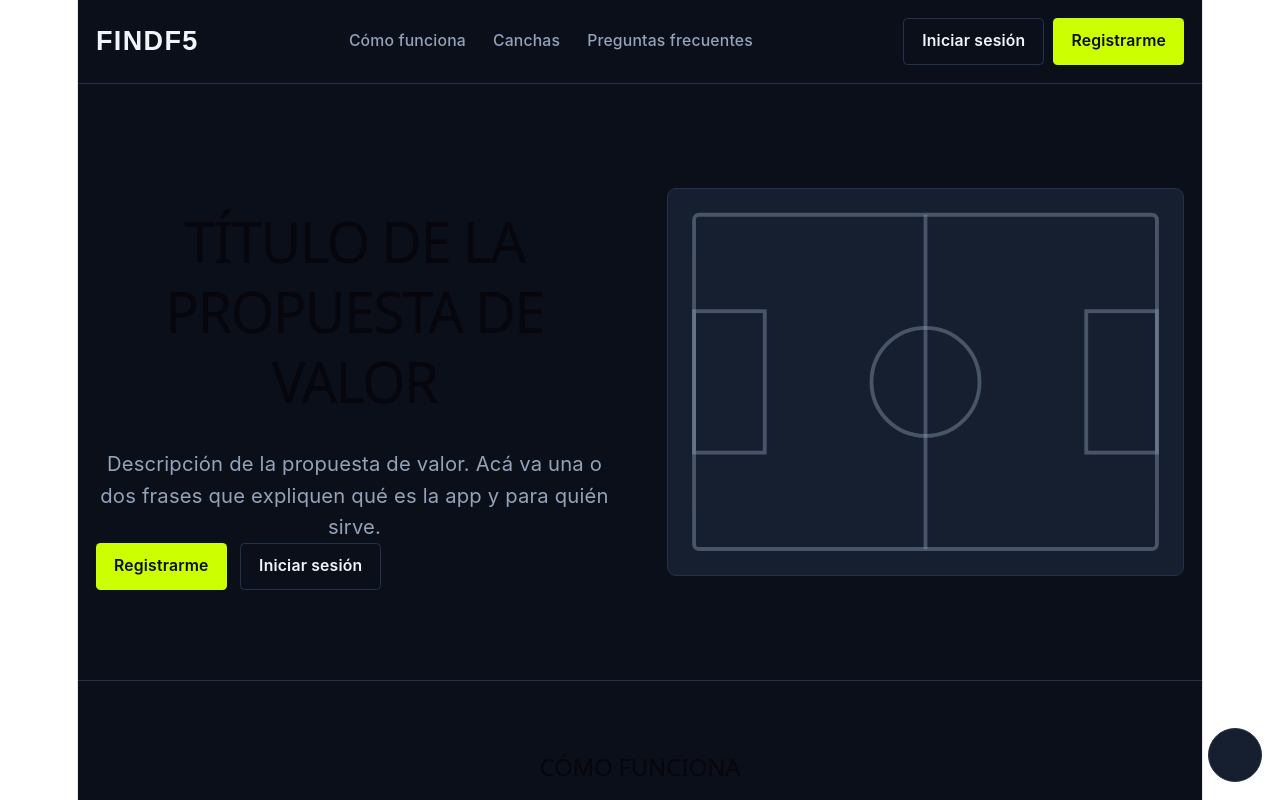
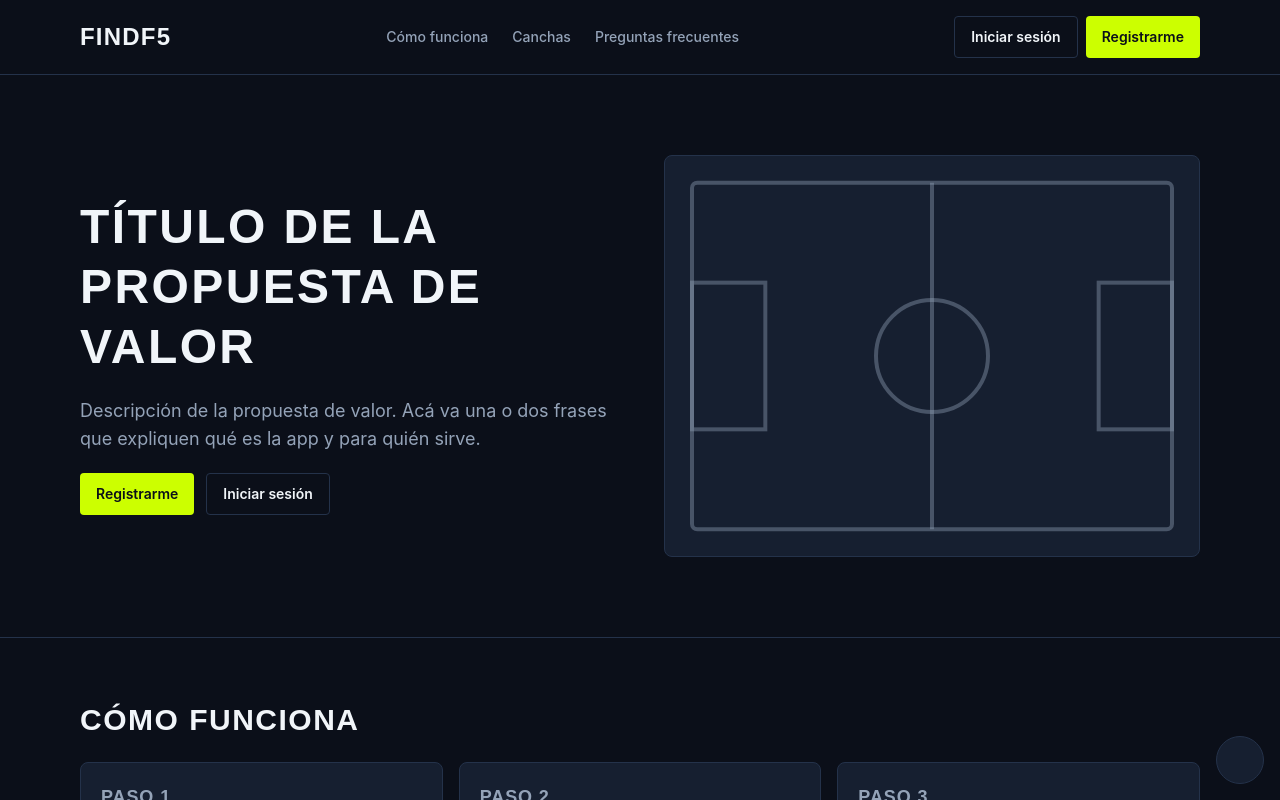
Before and after one commit to danycris07/proyecto-FindF5, a React app in the folder frontend/: page / in a window 1280 px wide. Shown: the top 800 px of the page. Built offline with nearby package versions, Linux system fonts and the light colour scheme; the HTML template or start-up script is replaced by a standard one.

Commit message:
fix: se ajusto el ancho del frontend

```diff
--- a/frontend/src/index.css
+++ b/frontend/src/index.css
@@ -1,36 +1,5 @@
 @import "tailwindcss";
-:root {
-  --text: #6b6375;
-  --text-h: #08060d;
-  --bg: #fff;
-  --border: #e5e4e7;
-  --code-bg: #f4f3ec;
-  --accent: #aa3bff;
-  --accent-bg: rgba(170, 59, 255, 0.1);
-  --accent-border: rgba(170, 59, 255, 0.5);
-  --social-bg: rgba(244, 243, 236, 0.5);
-  --shadow:
-    rgba(0, 0, 0, 0.1) 0 10px 15px -3px, rgba(0, 0, 0, 0.05) 0 4px 6px -2px;
 
-
-  --sans: system-ui, 'Segoe UI', Roboto, sans-serif;
-  --heading: system-ui, 'Segoe UI', Roboto, sans-serif;
-  --mono: ui-monospace, Consolas, monospace;
-
-  font: 18px/145% var(--sans);
-  letter-spacing: 0.18px;
-  color-scheme: light dark;
-  color: var(--text);
-  background: var(--bg);
-  font-synthesis: none;
-  text-rendering: optimizeLegibility;
-  -webkit-font-smoothing: antialiased;
-  -moz-osx-font-smoothing: grayscale;
-
-  @media (max-width: 1024px) {
-    font-size: 16px;
-  }
-}
 @theme {
   --color-background: #0B0F19;
   --color-surface: #161F30;
@@ -43,85 +12,34 @@
   --font-sans: "Inter", sans-serif;
 }
 
-  html { scroll-behavior: smooth; }
-
-
-@media (prefers-color-scheme: dark) {
 :root {
-    --text: #9ca3af;
-    --text-h: #f3f4f6;
-    --bg: #16171d;
-    --border: #2e303a;
-    --code-bg: #1f2028;
-    --accent: #c084fc;
-    --accent-bg: rgba(192, 132, 252, 0.15);
-    --accent-border: rgba(192, 132, 252, 0.5);
-    --social-bg: rgba(47, 48, 58, 0.5);
-    --shadow:
-      rgba(0, 0, 0, 0.4) 0 10px 15px -3px, rgba(0, 0, 0, 0.25) 0 4px 6px -2px;
+  font-family: "Inter", sans-serif;
+  font-size: 16px;
+  line-height: 1.5;
+  font-weight: 400;
+  color: #F1F5F9;
+  color-scheme: dark;
+  background: #0B0F19;
+  font-synthesis: none;
+  text-rendering: optimizeLegibility;
+  -webkit-font-smoothing: antialiased;
+  -moz-osx-font-smoothing: grayscale;
 }
 
-  #social .button-icon {
-    filter: invert(1) brightness(2);
-  }
+html {
+  min-width: 320px;
+  scroll-behavior: smooth;
 }
 
 body {
+  min-width: 320px;
+  min-height: 100svh;
   margin: 0;
 }
 
 #root {
-  width: 1126px;
-  max-width: 100%;
-  margin: 0 auto;
-  text-align: center;
-  border-inline: 1px solid var(--border);
+  display: flex;
+  width: 100%;
   min-height: 100svh;
-  display: flex;
   flex-direction: column;
-  box-sizing: border-box;
 }
-
-h1,
-h2 {
-  font-family: var(--heading);
-  font-weight: 500;
-  color: var(--text-h);
-}
-
-h1 {
-  font-size: 56px;
-  letter-spacing: -1.68px;
-  margin: 32px 0;
-  @media (max-width: 1024px) {
-    font-size: 36px;
-    margin: 20px 0;
-  }
-}
-h2 {
-  font-size: 24px;
-  line-height: 118%;
-  letter-spacing: -0.24px;
-  margin: 0 0 8px;
-  @media (max-width: 1024px) {
-    font-size: 20px;
-  }
-}
-p {
-  margin: 0;
-}
-
-code,
-.counter {
-  font-family: var(--mono);
-  display: inline-flex;
-  border-radius: 4px;
-  color: var(--text-h);
-}
-
-code {
-  font-size: 15px;
-  line-height: 135%;
-  padding: 4px 8px;
-  background: var(--code-bg);
-}
```
Lines whose indentation alone changed are shown as unchanged.
